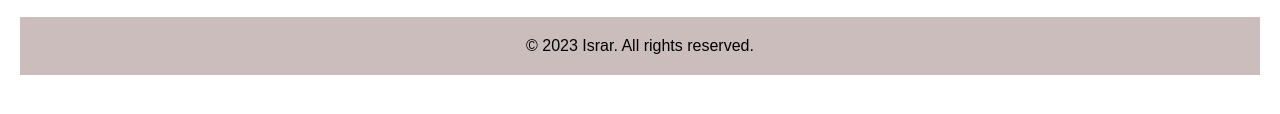
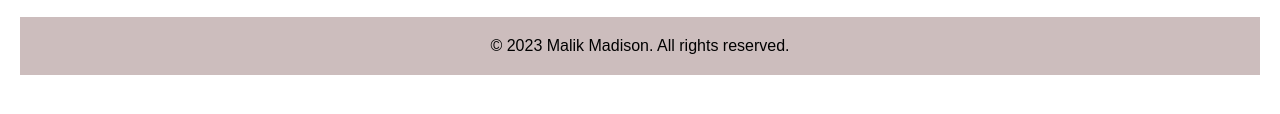
Before and after one commit to imalicx/EnjoyTheOutdoors2, a plain HTML site: page parks/parks.html in a window 1280 px wide. Shown: the part 224-338 px from the top of the page. Drawn offline with Linux system fonts and the light colour scheme.

Commit message:
Update parks.html

```diff
--- a/parks/parks.html
+++ b/parks/parks.html
@@ -57,7 +57,7 @@
   <script src="/js/app.js"></script>
 <!--Footer starts from here-->
     <footer>
-      <p>&copy; 2023 Israr. All rights reserved.</p>
+      <p>&copy; 2023 Malik Madison. All rights reserved.</p>
     </footer>
   </body>
   </html>
```
